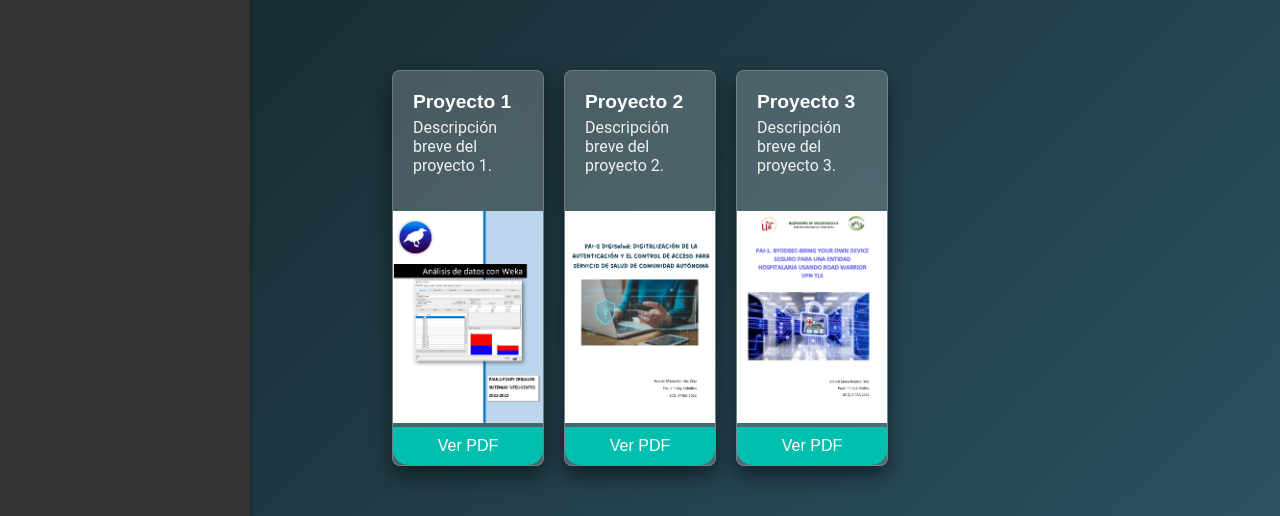
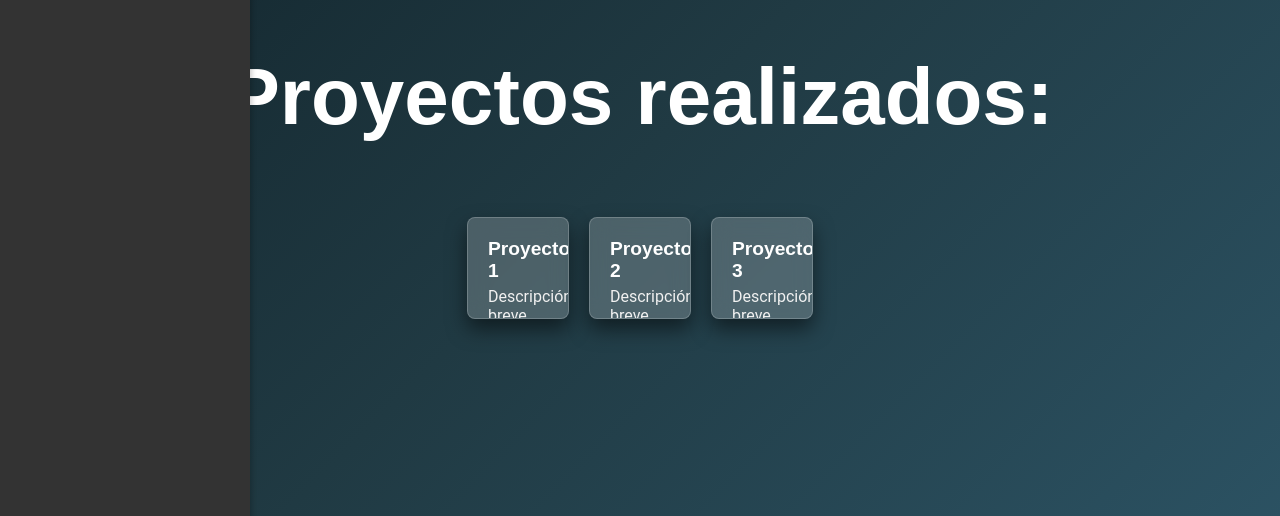
Before and after one commit to paulapoley/portfoliopaulapoley, a React (Create React App) app: page / in a window 1280 px wide. Shown: the part 262-778 px from the top of the page. Built offline with nearby package versions, Linux system fonts and the light colour scheme.

Commit message:
Update Home.css

```diff
--- a/src/pages/Home.css
+++ b/src/pages/Home.css
@@ -31,7 +31,8 @@
   border: 1px solid rgba(255, 255, 255, 0.2); /* Borde blanco semi-transparente */
   border-radius: 8px;
   overflow: hidden;
-  max-width: 150px; /* Ajusta el ancho máximo de la tarjeta */
+  max-width: 100px; /* Ajusta el ancho máximo de la tarjeta */
+   max-height: 100px;
   box-shadow: 0 10px 20px rgba(0, 0, 0, 0.5); /* Sombra para profundidad */
   background: rgba(255, 255, 255, 0.2); /* Fondo semitransparente */
   backdrop-filter: blur(10px); /* Efecto de desenfoque del fondo */
```
